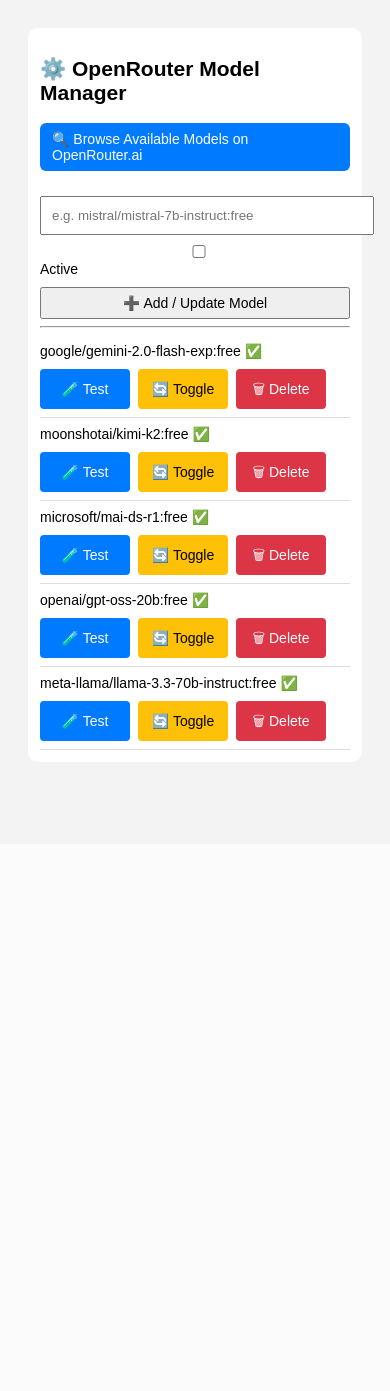
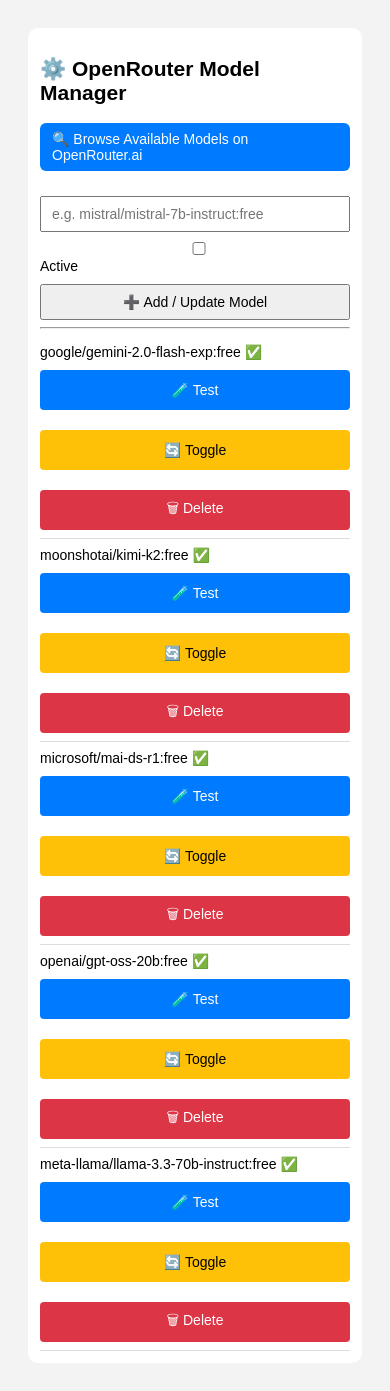
Before and after one commit to majidyz63/API-Manager, a Flask app: page / in a window 390 px wide. Before the commit the page ends 750 px from the top, so only its background shows below. Run offline with Flask 3, Linux system fonts and the light colour scheme.

Commit message:
fix: update api_manager.html responsive UI

```diff
--- a/templates/api_manager.html
+++ b/templates/api_manager.html
@@ -25,6 +25,11 @@
             width: 100%;
             margin-top: 10px;
             padding: 10px;
+            box-sizing: border-box;
+        }
+
+        input[name="model"] {
+            max-width: 100%;
         }
 
         .model {
@@ -33,15 +38,18 @@
             align-items: center;
             padding: 8px 0;
             border-bottom: 1px solid #ddd;
+            flex-wrap: wrap;
         }
 
         .model span {
             flex: 1;
+            min-width: 200px;
         }
 
         .model .actions {
             display: flex;
             gap: 10px;
+            flex-wrap: wrap;
         }
 
         .model .actions .btn {
@@ -50,11 +58,8 @@
             justify-content: center;
             gap: 6px;
 
-            width: 90px;
+            min-width: 90px;
             height: 40px;
-            line-height: 1;
-            padding: 0;
-            margin: 0;
 
             border-radius: 4px;
             font-size: 14px;
@@ -108,10 +113,13 @@
             }
 
             .model .actions {
-                margin-top: 10px;
-                display: flex;
-                flex-wrap: wrap;
-                gap: 8px;
+                width: 100%;
+                justify-content: flex-start;
+            }
+
+            .model .actions .btn {
+                flex: 1 1 100%;
+                min-width: unset;
             }
 
             .container {
@@ -119,9 +127,10 @@
                 font-size: 14px;
             }
 
+            input,
             button {
                 font-size: 14px;
-                padding: 6px 10px;
+                padding: 8px 10px;
             }
         }
     </style>
@@ -155,12 +164,6 @@
             </div>
         </div>
         {% endfor %}
-
-        <!-- 📲 دکمه نصب PWA -->
-        <button id="installBtn"
-            style="display:none; margin-top:15px; background:#28a745; color:white; border:none; padding:10px; border-radius:6px; cursor:pointer;">
-            📲 Install App
-        </button>
     </div>
 
     <script>
@@ -190,30 +193,6 @@
                 window.location.href = url;
             }
         }
-
-        // 📲 نصب PWA
-        let deferredPrompt;
-        const installBtn = document.getElementById("installBtn");
-
-        window.addEventListener("beforeinstallprompt", (e) => {
-            e.preventDefault();
-            deferredPrompt = e;
-            installBtn.style.display = "block";
-        });
-
-        installBtn.addEventListener("click", async () => {
-            installBtn.style.display = "none";
-            if (deferredPrompt) {
-                deferredPrompt.prompt();
-                const { outcome } = await deferredPrompt.userChoice;
-                if (outcome === "accepted") {
-                    console.log("✅ کاربر اپ رو نصب کرد");
-                } else {
-                    console.log("❌ کاربر نصب رو رد کرد");
-                }
-                deferredPrompt = null;
-            }
-        });
     </script>
 </body>
 
```
